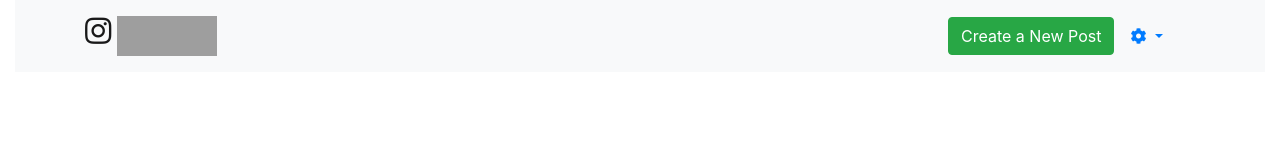
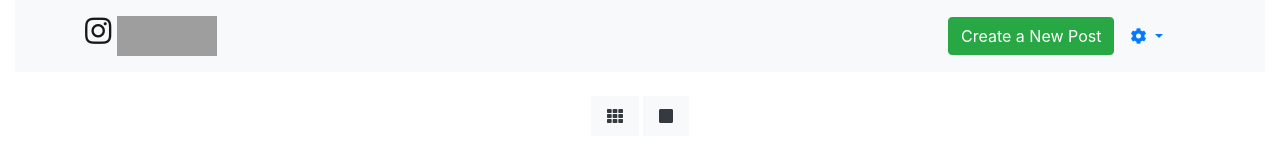
Before and after one commit to Felipe713/4G-Insta-Photo-Feed-Bootstrap, a plain HTML site: page index.html in a window 1280 px wide. Drawn offline with nearby package versions, Linux system fonts and the light colour scheme; grey boxes are pictures that could not be loaded.

Commit message:
Instagram Bootstrap

```diff
--- a/index.html
+++ b/index.html
@@ -87,7 +87,18 @@
 
         <!----Pill Plugin-->
 
-
+        <nav>
+            <div class="nav nav pills my-4 justify-content-center" id="pills-tab" role="tablist">
+                <a class="nav-item nav-link active bg-light text-dark mr-1" id="pills-stacked-tab" data-toggle="pill" href="#pills-stacked"
+                role="presentation" aria-controls="pills stacked" aria-selected="true">
+                <i class="fas fa-th"></i>
+                </a>
+                <a class="nav-item nav-link bg-light text-dark" id="pills-displayed-tab" data-toggle="pill" href="#pills-displayed"
+                role="presentation" aria-controls="pills-displayed" aria-selected="false">
+                <i class="fas fa-square"></i>
+                </a>
+            </div>
+        </nav>
 
 
 
```
